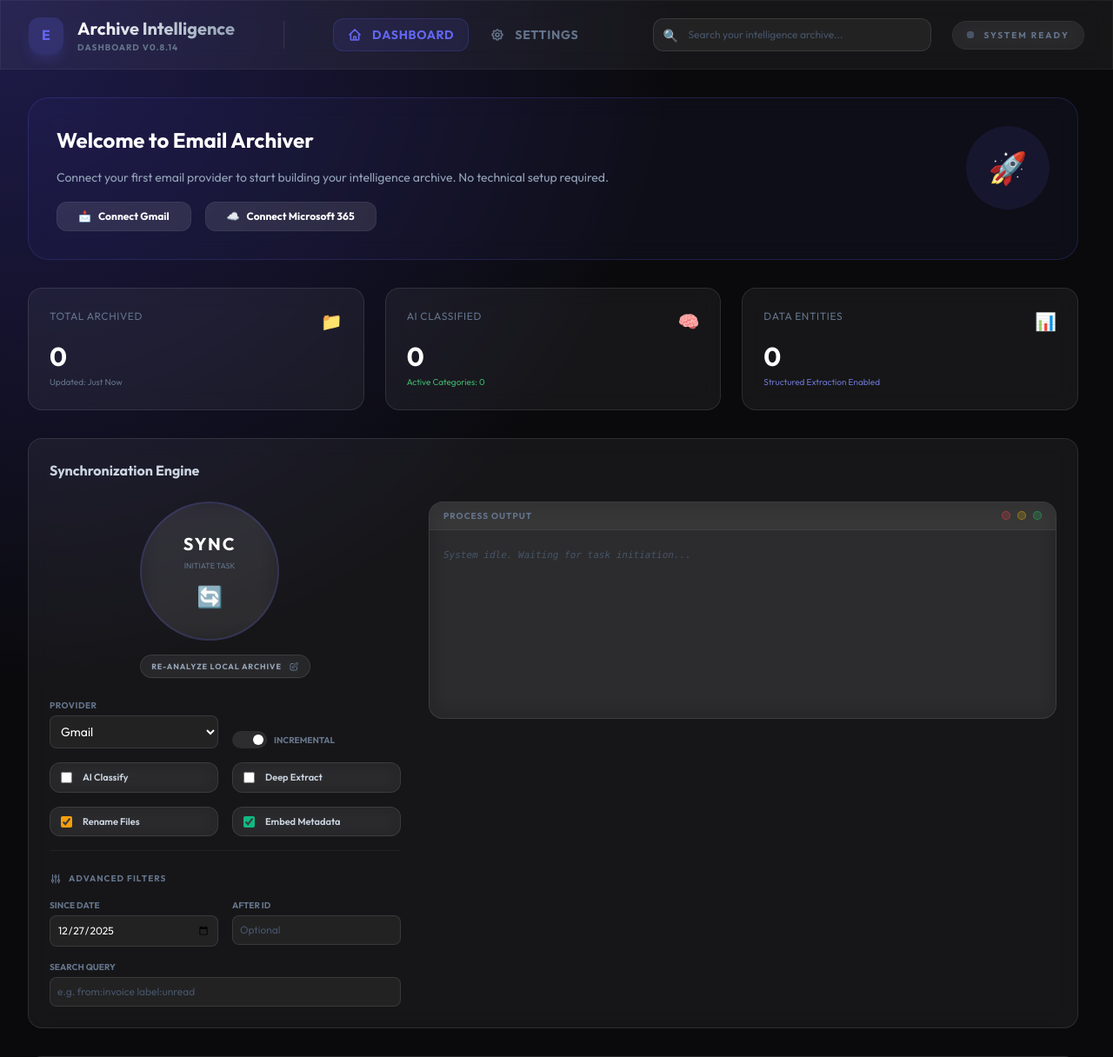
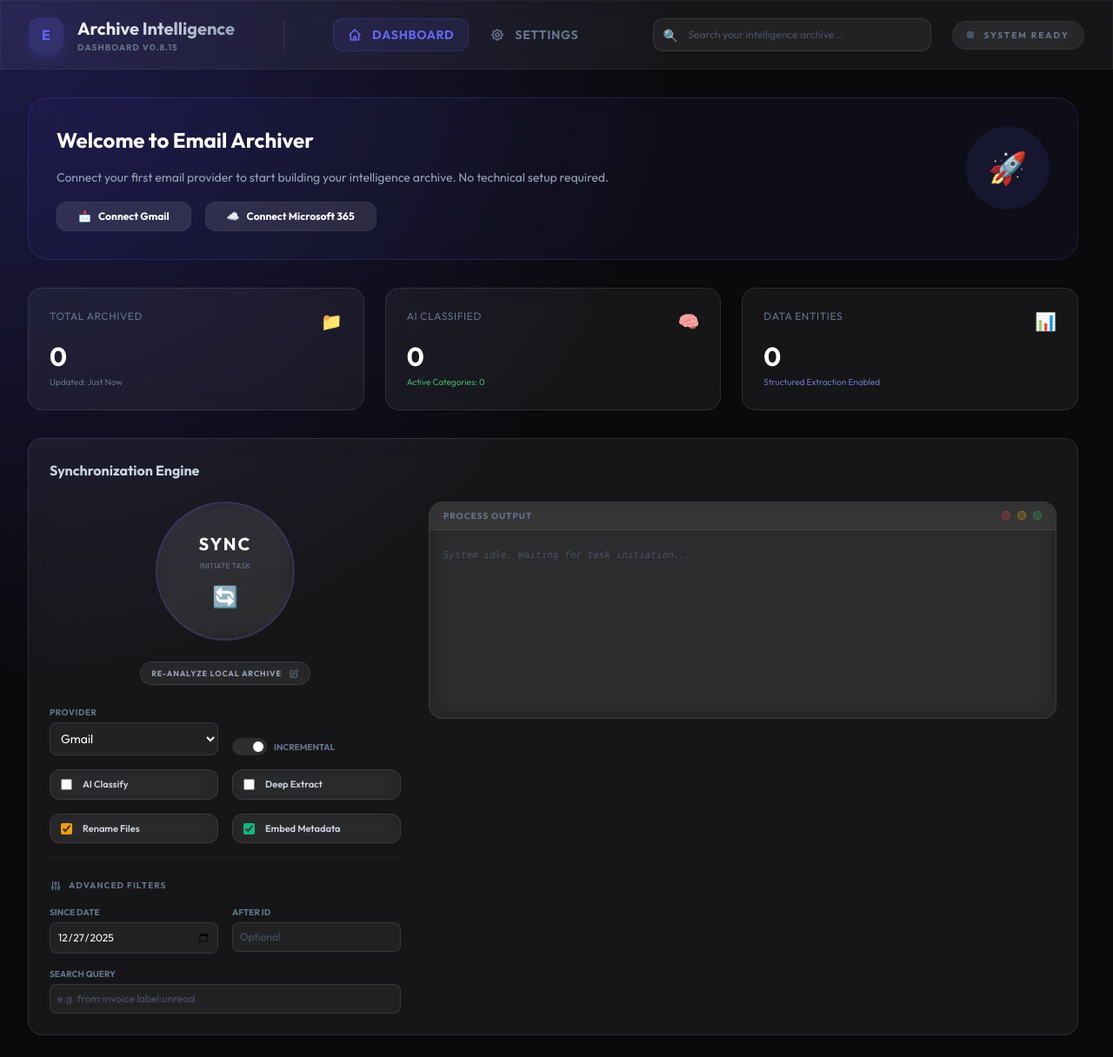
Before and after one commit to therealtimex/email-archiver, a FastAPI app: page / in a window 1280 px wide. Shown: the top 1216 px of the page at 87% size. Run offline with FastAPI, Linux system fonts and the light colour scheme; data that the repository does not hold is empty; some libraries are stand-ins or nearby versions.

Commit message:
fix: v0.8.15 move re-analyze button and fix command inconsistency

```diff
--- a/email_archiver/__init__.py
+++ b/email_archiver/__init__.py
@@ -1,2 +1,2 @@
 """Email-to-EML Secure Archiver"""
-__version__ = "0.8.14"
+__version__ = "0.8.15"
--- a/email_archiver/server/templates/index.html
+++ b/email_archiver/server/templates/index.html
@@ -243,8 +243,13 @@
                                         🔄</div>
                                 </button>
 
+                                <!-- Glow effect -->
+                                <div class="absolute inset-0 bg-primary/20 blur-3xl -z-0 opacity-0 group-hover:opacity-100 transition-opacity"
+                                    :class="status.is_running ? 'opacity-100' : ''"></div>
+                            </div>
+
                             <button x-show="!status.is_running" @click="triggerSync(true)"
-                                    class="mt-4 flex items-center gap-2 px-3 py-1.5 rounded-full glass border border-white/10 hover:bg-white/10 transition-colors group/btn">
+                                class="flex items-center gap-2 px-3 py-1.5 rounded-full glass border border-white/10 hover:bg-white/10 transition-colors group/btn relative z-20">
                                 <span
                                     class="text-[9px] font-bold text-slate-400 uppercase tracking-widest group-hover/btn:text-slate-200">Re-analyze
                                     Local Archive</span>
@@ -255,11 +260,6 @@
                                         d="M11 5H6a2 2 0 00-2 2v11a2 2 0 002 2h11a2 2 0 002-2v-5m-1.414-9.414a2 2 0 112.828 2.828L11.828 15H9v-2.828l8.586-8.586z" />
                                 </svg>
                             </button>
-
-                                <!-- Glow effect -->
-                                <div class="absolute inset-0 bg-primary/20 blur-3xl -z-0 opacity-0 group-hover:opacity-100 transition-opacity"
-                                    :class="status.is_running ? 'opacity-100' : ''"></div>
-                            </div>
 
                             <!-- Quick Context -->
                             <div class="w-full max-w-md space-y-4">
--- a/pyproject.toml
+++ b/pyproject.toml
@@ -1,6 +1,6 @@
 [project]
 name = "email-archiver"
-version = "0.8.14"
+version = "0.8.15"
 description = "Email-to-EML Secure Archiver"
 readme = "README.md"
 requires-python = ">=3.9"
```
Also changed, not shown: CHANGELOG.md, 1 other file. Lines whose indentation alone changed are shown as unchanged.
